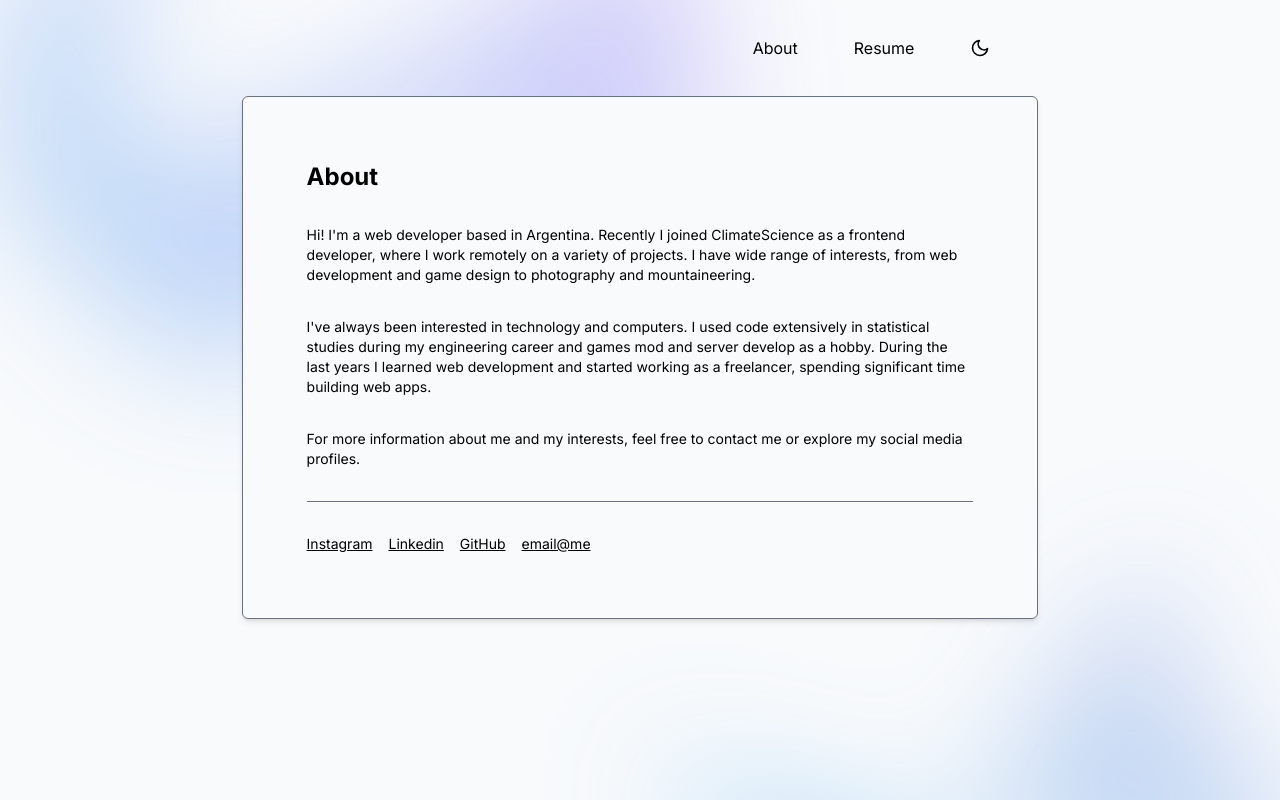
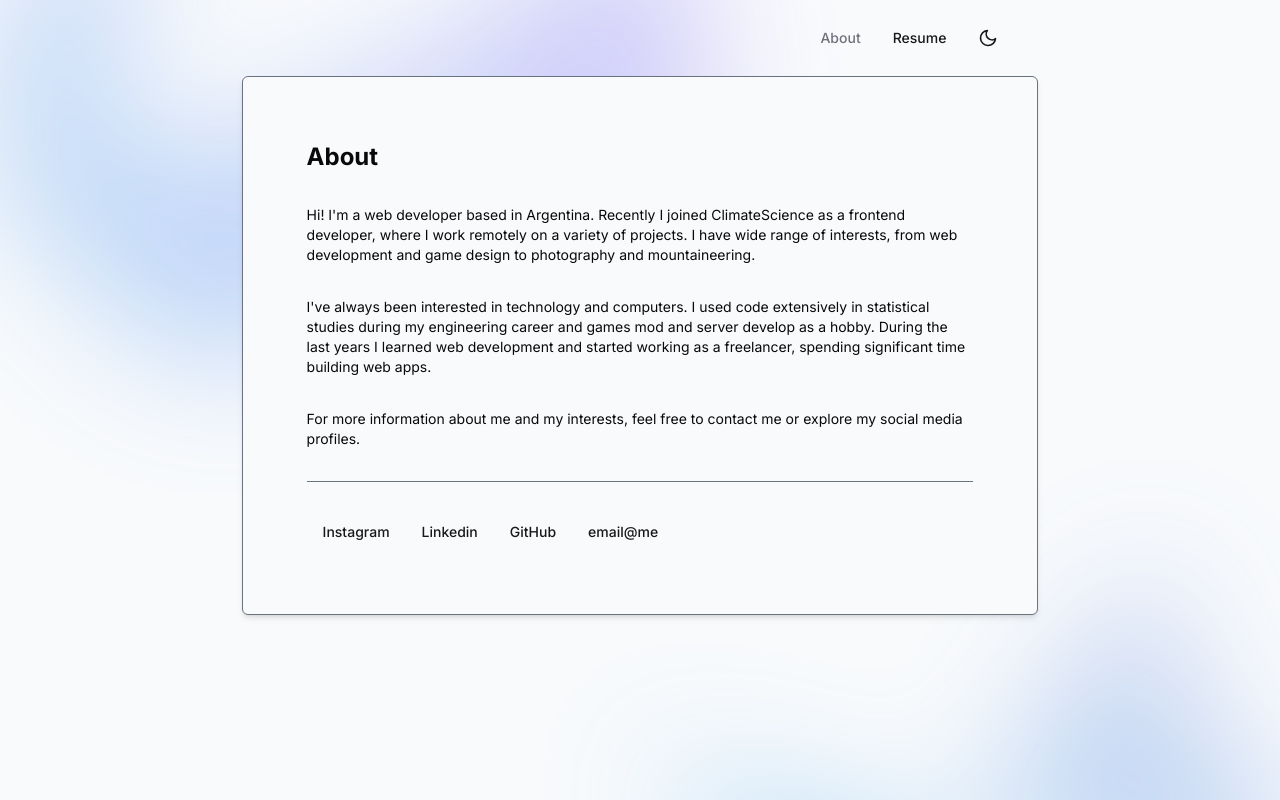
Before and after one commit to xdguido/guidogennari-web, a Next.js app: page / in a window 1280 px wide. Built offline with nearby package versions, Linux system fonts and the light colour scheme; what prettier-plugin-tailwindcss would draw is missing.

Commit message:
feat: add navlinks and new styles

```diff
--- a/components/header.tsx
+++ b/components/header.tsx
@@ -1,38 +1,20 @@
-import Button from '@ui/Button';
 import ThemeToggler from '@ui/ThemeToggler';
+import NavLink from '@ui/NavLink';
 
 export default function Header() {
   return (
     <header className="inset-x-0 z-10 print:hidden">
       <div className="mx-auto flex max-w-[8.3in] flex-1 justify-end px-6 py-4 lg:py-5">
         <div className="flex items-center">
-          <ul id="nav" className="flex gap-2 p-2">
+          <ul id="nav" className="flex">
             <li>
-              <Button
-                className="font-normal"
-                href={'/'}
-                colorScheme="black"
-                styleScheme="link"
-                square
-              >
-                About
-              </Button>
+              <NavLink href={'/'}>About</NavLink>
             </li>
             <li>
-              <Button
-                className="font-normal"
-                href={'/resume'}
-                colorScheme="black"
-                styleScheme="link"
-                square
-              >
-                Resume
-              </Button>
+              <NavLink href={'/resume'}>Resume</NavLink>
             </li>
           </ul>
-          <div className="flex items-center justify-center  ">
-            <ThemeToggler />
-          </div>
+          <ThemeToggler />
         </div>
       </div>
     </header>
--- a/components/ui/Button.tsx
+++ b/components/ui/Button.tsx
@@ -1,130 +1,50 @@
+import * as React from 'react';
+import { Slot } from '@radix-ui/react-slot';
 import { cva, type VariantProps } from 'class-variance-authority';
-import Link from 'next/link';
 
-const buttonStyles = cva(
-    [
-        'flex items-center justify-center gap-2 px-6 py-2.5 font-medium leading-tight rounded-md',
-        'focus:outline-none focus-visible:ring-offset-2 focus-visible:ring-2',
-        'transition duration-150 ease-in-out'
-    ],
+import { cn } from '../../lib/utils';
+
+const buttonVariants = cva(
+  'inline-flex items-center justify-center whitespace-nowrap rounded-md text-sm font-medium transition-colors focus-visible:outline-none focus-visible:ring-1 focus-visible:ring-ring disabled:pointer-events-none disabled:opacity-50',
   {
     variants: {
-            colorScheme: {
-                blue: ['text-blue-600'],
-                gray: ['text-gray-500'],
-                black: ['text-inherit']
+      variant: {
+        default: 'bg-primary text-primary-foreground shadow hover:bg-primary/90',
+        destructive: 'bg-destructive text-destructive-foreground shadow-sm hover:bg-destructive/90',
+        outline:
+          'border border-input bg-background shadow-sm hover:bg-accent hover:text-accent-foreground',
+        secondary: 'bg-secondary text-secondary-foreground shadow-sm hover:bg-secondary/80',
+        ghost: 'hover:bg-accent hover:text-accent-foreground',
+        link: 'text-primary underline-offset-4 hover:underline'
       },
-            styleScheme: {
-                solid: ['shadow-md text-gray-50', 'hover:shadow-lg', 'focus-visible:shadow-lg'],
-                outline: ['py-2 border bg-inherit'],
-                link: ['bg-inherit', 'hover:text-blue-500']
-            },
-            fullWidth: { true: 'w-full' },
-            uppercase: { true: 'uppercase' },
-            square: { true: 'px-2.5' }
+      size: {
+        default: 'h-9 px-4 py-2',
+        sm: 'h-8 rounded-md px-3 text-xs',
+        lg: 'h-10 rounded-md px-8',
+        icon: 'h-9 w-9'
+      }
     },
     defaultVariants: {
-            colorScheme: 'blue',
-            styleScheme: 'solid'
-        },
-        compoundVariants: [
-            {
-                colorScheme: 'blue',
-                styleScheme: 'solid',
-                class: ['bg-blue-600', 'hover:bg-blue-500 ', 'focus-visible:bg-blue-500']
-            },
-            {
-                colorScheme: 'blue',
-                styleScheme: 'outline',
-                class: [
-                    'border-blue-600 text-blue-600',
-                    'hover:border-blue-500 hover:text-blue-500',
-                    'focus-visible:border-blue-500 focus-visible:text-blue-500'
-                ]
-            },
-            {
-                colorScheme: 'gray',
-                styleScheme: 'solid',
-                class: ['bg-gray-500', 'hover:bg-gray-400 ', 'focus-visible:bg-gray-500']
-            },
-            {
-                colorScheme: 'gray',
-                styleScheme: 'outline',
-                class: [
-                    'border-gray-500 text-gray-500',
-                    'hover:border-gray-400 hover:text-gray-400',
-                    'focus-visible:border-gray-400 focus-visible:text-gray-400'
-                ]
-            },
-            {
-                colorScheme: 'black',
-                styleScheme: 'solid',
-                class: ['bg-black', 'hover:bg-blue-500 ', 'focus-visible:bg-blue-500']
-            },
-            {
-                colorScheme: 'black',
-                styleScheme: 'outline',
-                class: [
-                    'border-black text-black',
-                    'hover:border-blue-500 hover:text-blue-500',
-                    'focus-visible:border-blue-500 focus-visible:text-blue-500'
-                ]
+      variant: 'default',
+      size: 'default'
     }
-        ]
   }
 );
 
-type ButtonProps = React.ButtonHTMLAttributes<HTMLButtonElement>;
+export interface ButtonProps
+  extends React.ButtonHTMLAttributes<HTMLButtonElement>,
+    VariantProps<typeof buttonVariants> {
+  asChild?: boolean;
+}
 
-type LinkProps = React.AnchorHTMLAttributes<HTMLAnchorElement>;
-
-type ButtonAndLinkProps = ButtonProps & LinkProps;
-
-type Props = ButtonAndLinkProps & VariantProps<typeof buttonStyles>;
-
-export default function Button(props: Props) {
-    const {
-        colorScheme,
-        styleScheme,
-        fullWidth,
-        uppercase,
-        square,
-        className,
-        href,
-        children,
-        ...otherProps
-    } = props;
-
-    if ('href' in props) {
+const Button = React.forwardRef<HTMLButtonElement, ButtonProps>(
+  ({ className, variant, size, asChild = false, ...props }, ref) => {
+    const Comp = asChild ? Slot : 'button';
     return (
-            <Link
-                href={href}
-                className={`${buttonStyles({
-                    colorScheme,
-                    styleScheme,
-                    fullWidth,
-                    uppercase,
-                    square
-                })} ${className}`}
-                {...otherProps}
-            >
-                {children}
-            </Link>
+      <Comp className={cn(buttonVariants({ variant, size, className }))} ref={ref} {...props} />
     );
   }
+);
+Button.displayName = 'Button';
 
-    return (
-        <button
-            className={`${buttonStyles({
-                colorScheme,
-                styleScheme,
-                fullWidth,
-                uppercase,
-                square
-            })} ${className}`}
-            {...otherProps}
-        >
-            {children}
-        </button>
-    );
-}
+export { Button, buttonVariants };
--- /dev/null
+++ b/components/ui/NavLink.tsx
@@ -0,0 +1,21 @@
+import Link from 'next/link';
+import { useRouter } from 'next/router';
+import { Button } from './Button';
+
+export default function NavLink({ children, href }: { children: React.ReactNode; href: string }) {
+  const router = useRouter();
+
+  return (
+    <Button
+      asChild
+      variant="link"
+      className={
+        router.pathname === href
+          ? 'cursor-default text-muted-foreground hover:no-underline'
+          : 'text-primary underline-offset-4 hover:underline'
+      }
+    >
+      <Link href={href}>{children}</Link>
+    </Button>
+  );
+}
--- a/components/ui/ThemeToggler.tsx
+++ b/components/ui/ThemeToggler.tsx
@@ -1,7 +1,7 @@
 import { useTheme } from 'next-themes';
 import { useEffect, useState } from 'react';
 import { FiMoon, FiSun } from 'react-icons/fi';
-import Button from './Button';
+import { Button } from './Button';
 
 export default function ThemeToggler() {
   const { theme, setTheme } = useTheme();
@@ -12,9 +12,7 @@ export default function ThemeToggler() {
     <Button
       onClick={() => setTheme(theme === 'light' ? 'dark' : 'light')}
       aria-label="Toggle Dark Mode"
-            colorScheme="black"
-            styleScheme="link"
-            square
+      variant="link"
     >
       <span className="sr-only">Change theme</span>
       {theme === 'light' ? <FiSun className=" h-5 w-5" /> : <FiMoon className=" h-5 w-5" />}
--- /dev/null
+++ b/lib/utils.ts
@@ -0,0 +1,6 @@
+import { type ClassValue, clsx } from 'clsx';
+import { twMerge } from 'tailwind-merge';
+
+export function cn(...inputs: ClassValue[]) {
+  return twMerge(clsx(inputs));
+}
--- a/package.json
+++ b/package.json
@@ -14,6 +14,7 @@
     "@headlessui/react": "^1.7.13",
     "@heroicons/react": "^2.0.17",
     "@next/font": "^13.1.2",
+    "@radix-ui/react-slot": "^1.1.0",
     "class-variance-authority": "^0.4.0",
     "next": "latest",
     "next-seo": "^5.15.0",
@@ -57,6 +58,7 @@
     "postcss": "^8.4.21",
     "prettier": "^2.8.2",
     "prettier-plugin-tailwindcss": "^0.4.1",
+    "tailwind-merge": "^2.5.2",
     "tailwindcss": "^3.2.4",
     "typescript": "^4.9.4"
   }
--- a/pages/index.tsx
+++ b/pages/index.tsx
@@ -1,3 +1,5 @@
+import NavLink from '@ui/NavLink';
+
 export default function Home() {
   return (
     <>
@@ -45,46 +47,18 @@ export default function Home() {
           social media profiles.
         </p>
         <div className="w-full border-b border-b-gray-500">{/* separator */}</div>
-        <ul className="flex gap-4">
+        <ul className="flex">
           <li>
-            <a
-              className="underline hover:text-blue-600"
-              href="https://www.instagram.com/gennariguido/"
-              target="_blank"
-              rel="noopener noreferrer"
-            >
-              Instagram
-            </a>
+            <NavLink href="https://www.instagram.com/gennariguido/">Instagram</NavLink>
           </li>
           <li>
-            <a
-              className="underline hover:text-blue-600"
-              href="https://www.linkedin.com/in/guido-gennari/"
-              target="_blank"
-              rel="noopener noreferrer"
-            >
-              Linkedin
-            </a>
+            <NavLink href="https://www.linkedin.com/in/guido-gennari/">Linkedin</NavLink>
           </li>
           <li>
-            <a
-              className="underline hover:text-blue-600"
-              href="https://github.com/xdguido"
-              target="_blank"
-              rel="noopener noreferrer"
-            >
-              GitHub
-            </a>
+            <NavLink href="https://github.com/xdguido">GitHub</NavLink>
           </li>
           <li>
-            <a
-              className="underline hover:text-blue-600"
-              href="mailto:guidogennari95@gmail.com"
-              target="_blank"
-              rel="noopener noreferrer"
-            >
-              email@me
-            </a>
+            <NavLink href="mailto:guidogennari95@gmail.com">email@me</NavLink>
           </li>
         </ul>
       </section>
--- a/styles/globals.css
+++ b/styles/globals.css
@@ -1,6 +1,88 @@
 @tailwind base;
 @tailwind components;
 @tailwind utilities;
+
+@layer base {
+  :root {
+    --background: 0 0% 100%;
+    --foreground: 240 10% 3.9%;
+
+    --card: 0 0% 100%;
+    --card-foreground: 240 10% 3.9%;
+
+    --popover: 0 0% 100%;
+    --popover-foreground: 240 10% 3.9%;
+
+    --primary: 240 5.9% 10%;
+    --primary-foreground: 0 0% 98%;
+
+    --secondary: 240 4.8% 95.9%;
+    --secondary-foreground: 240 5.9% 10%;
+
+    --muted: 240 4.8% 95.9%;
+    --muted-foreground: 240 3.8% 46.1%;
+
+    --accent: 213 97% 87%;
+    --accent-foreground: 226 71% 40%;
+
+    --destructive: 0 84.2% 60.2%;
+    --destructive-foreground: 0 0% 98%;
+
+    --warning: 52 96% 70%;
+    --warning-foreground: 25 71% 26%;
+
+    --success: 155 63% 84%;
+    --success-foreground: 164 93% 17%;
+
+    --info: 213 94% 88%;
+    --info-foreground: 223 68% 37%;
+
+    --border: 240 5.9% 90%;
+    --input: 240 5.9% 90%;
+    --ring: 240 10% 3.9%;
+
+    --radius: 0.5rem;
+  }
+
+  .dark {
+    --background: 240 10% 3.9%;
+    --foreground: 0 0% 98%;
+
+    --card: 240 10% 3.9%;
+    --card-foreground: 0 0% 98%;
+
+    --popover: 240 10% 3.9%;
+    --popover-foreground: 0 0% 98%;
+
+    --primary: 0 0% 98%;
+    --primary-foreground: 240 5.9% 10%;
+
+    --secondary: 240 3.7% 15.9%;
+    --secondary-foreground: 0 0% 98%;
+
+    --muted: 240 3.7% 15.9%;
+    --muted-foreground: 240 5% 64.9%;
+
+    --accent: 240 3.7% 15.9%;
+    --accent-foreground: 226 71% 40%;
+
+    --destructive: 0 62.8% 30.6%;
+    --destructive-foreground: 0 0% 98%;
+
+    --border: 240 3.7% 15.9%;
+    --input: 240 3.7% 15.9%;
+    --ring: 240 4.9% 83.9%;
+  }
+}
+
+@layer base {
+  * {
+    @apply border-border;
+  }
+  body {
+    @apply bg-background text-foreground;
+  }
+}
 
 @media print {
   @page {
--- a/tailwind.config.js
+++ b/tailwind.config.js
@@ -7,6 +7,58 @@ module.exports = {
     extend: {
       fontFamily: {
         sans: ['var(--font-inter)']
+      },
+      colors: {
+        border: 'hsl(var(--border))',
+        input: 'hsl(var(--input))',
+        ring: 'hsl(var(--ring))',
+        background: 'hsl(var(--background))',
+        foreground: 'hsl(var(--foreground))',
+        primary: {
+          DEFAULT: 'hsl(var(--primary))',
+          foreground: 'hsl(var(--primary-foreground))'
+        },
+        secondary: {
+          DEFAULT: 'hsl(var(--secondary))',
+          foreground: 'hsl(var(--secondary-foreground))'
+        },
+        destructive: {
+          DEFAULT: 'hsl(var(--destructive))',
+          foreground: 'hsl(var(--destructive-foreground))'
+        },
+        muted: {
+          DEFAULT: 'hsl(var(--muted))',
+          foreground: 'hsl(var(--muted-foreground))'
+        },
+        accent: {
+          DEFAULT: 'hsl(var(--accent))',
+          foreground: 'hsl(var(--accent-foreground))'
+        },
+        popover: {
+          DEFAULT: 'hsl(var(--popover))',
+          foreground: 'hsl(var(--popover-foreground))'
+        },
+        card: {
+          DEFAULT: 'hsl(var(--card))',
+          foreground: 'hsl(var(--card-foreground))'
+        },
+        info: {
+          DEFAULT: 'hsl(var(--info))',
+          foreground: 'hsl(var(--info-foreground))'
+        },
+        warning: {
+          DEFAULT: 'hsl(var(--warning))',
+          foreground: 'hsl(var(--warning-foreground))'
+        },
+        success: {
+          DEFAULT: 'hsl(var(--success))',
+          foreground: 'hsl(var(--success-foreground))'
+        }
+      },
+      borderRadius: {
+        lg: 'var(--radius)',
+        md: 'calc(var(--radius) - 2px)',
+        sm: 'calc(var(--radius) - 4px)'
       }
     }
   },
```
Also changed, not shown: pages/resume.tsx (+13 -15 lines), 1 other file (tests, documents, lock files or other folders). Lines whose indentation alone changed are shown as unchanged.
